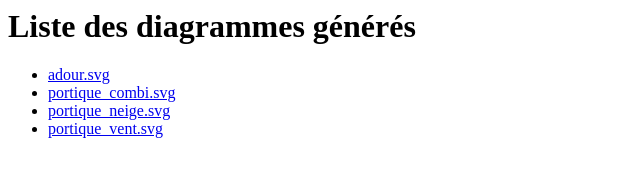
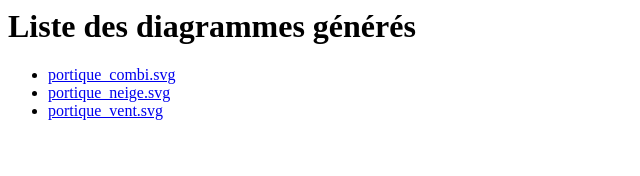
Before and after one commit to apesseu/serre-agricole-en13031, a plain HTML site: page index.html in a window 1280 px wide. Shown: the whole page, without its empty margins (0-640 px from the left). Drawn offline with Linux system fonts and the light colour scheme.

Commit message:
deploy: 7eef28cf40c2eb068a8a61eaecd530244da87950

```diff
--- a/index.html
+++ b/index.html
@@ -1,5 +1,4 @@
 <html><head><title>PlantUML Diagrams</title></head><body><h1>Liste des diagrammes générés</h1><ul>
-<li><a href="adour.svg">adour.svg</a></li>
 <li><a href="portique_combi.svg">portique_combi.svg</a></li>
 <li><a href="portique_neige.svg">portique_neige.svg</a></li>
 <li><a href="portique_vent.svg">portique_vent.svg</a></li>
```
Also changed, not shown: adour.svg (deleted), portique_vent.svg.
